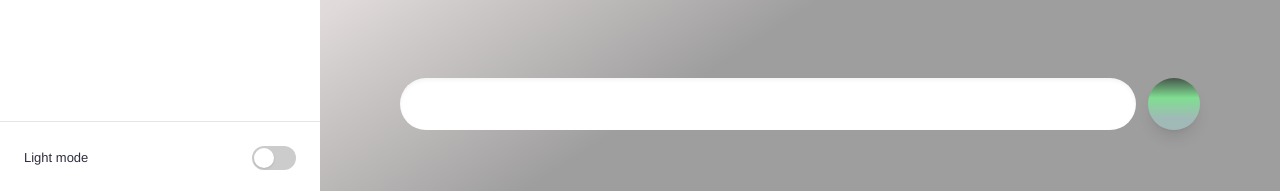
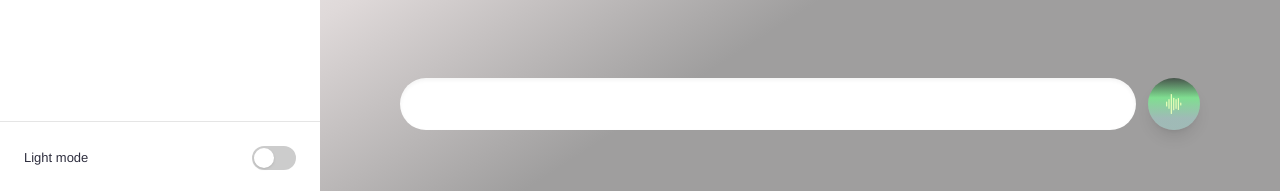
Before and after one commit to Nisha-developers/Zymm-design-, a React (Vite) app: page / in a window 1280 px wide. Shown: the part 606-797 px from the top of the page. Built offline with nearby package versions, Linux system fonts and the light colour scheme.

Commit message:
Refactor button logic for sending input

```diff
--- a/src/components/BottomInput.jsx
+++ b/src/components/BottomInput.jsx
@@ -36,38 +36,58 @@ export default function BottomInput({ onSend, voiceChatId = null }) {
       </div>
 
       {/* Circular Gradient Button - Your exact styles preserved + dynamic icons */}
+      {/* Processing / Send Button */}
+{isSending ? (
+  <button
+    type="submit"
+    disabled
+    className="w-[52px] h-[52px] shrink-0 rounded-full bg-input-grad flex items-center justify-center shadow-lg"
+  >
+    <div className="w-4 h-4 bg-white rounded-sm animate-pulse" />
+  </button>
+) : input.trim() ? (
   <button
     type="submit"
     className="w-[52px] h-[52px] shrink-0 rounded-full bg-input-grad flex items-center justify-center shadow-lg cursor-pointer transition-all"
   >
-        {/* Dynamic Icon Logic based on user request */}
-        {isSending ? (
-          // Processing Square
-          <div className="w-4 h-4 bg-white rounded-sm animate-pulse" />
-        ) : input.trim() ? (
-          // Send Arrow (when typing)
-          <svg width="20" height="20" viewBox="0 0 24 24" fill="none" stroke="white" strokeWidth="2" strokeLinecap="round" strokeLinejoin="round">
-            <line x1="22" y1="2" x2="11" y2="13"></line>
-            <polygon points="22 2 15 22 11 13 2 9 22 2"></polygon>
+    <svg
+      width="20"
+      height="20"
+      viewBox="0 0 24 24"
+      fill="none"
+      stroke="white"
+      strokeWidth="2"
+      strokeLinecap="round"
+      strokeLinejoin="round"
+    >
+      <line x1="22" y1="2" x2="11" y2="13" />
+      <polygon points="22 2 15 22 11 13 2 9 22 2" />
     </svg>
+  </button>
 ) : (
-          // Default Mic (when empty)
-        <Link to='/assistant' state={{ conversationId: voiceChatId }}>
-          <svg xmlns="http://www.w3.org/2000/svg" viewBox="0 0 112 136" fill="none">
+  <Link
+    to="/assistant"
+    state={{ conversationId: voiceChatId }}
+    className="w-[52px] h-[52px] shrink-0 rounded-full bg-input-grad flex items-center justify-center shadow-lg cursor-pointer transition-all"
+  >
+    <svg
+      xmlns="http://www.w3.org/2000/svg"
+      viewBox="0 0 112 136"
+      fill="none"
+      className="w-5 h-5"
+    >
       <g fill="#E9FFB8">
-    <rect x="2"  y="51.2" width="8" height="33.6" rx="4"/>
-    <rect x="18" y="34.4" width="8" height="67.2" rx="4"/>
-    <rect x="34" y="0" width="8" height="136.01" rx="4"/>
-    <rect x="50" y="25.6" width="8" height="84.8" rx="4"/>
-    <rect x="66" y="34.4" width="8" height="67.2" rx="4"/>
-    <rect x="82" y="27.2" width="8" height="81.6" rx="4"/>
-    <rect x="98" y="57.6" width="8" height="20.8" rx="4"/>
+        <rect x="2" y="51.2" width="8" height="33.6" rx="4" />
+        <rect x="18" y="34.4" width="8" height="67.2" rx="4" />
+        <rect x="34" y="0" width="8" height="136.01" rx="4" />
+        <rect x="50" y="25.6" width="8" height="84.8" rx="4" />
+        <rect x="66" y="34.4" width="8" height="67.2" rx="4" />
+        <rect x="82" y="27.2" width="8" height="81.6" rx="4" />
+        <rect x="98" y="57.6" width="8" height="20.8" rx="4" />
       </g>
     </svg>
   </Link>
 )}
-
-      </button>
     </form>
   );
 }
```
Lines whose indentation alone changed are shown as unchanged.
